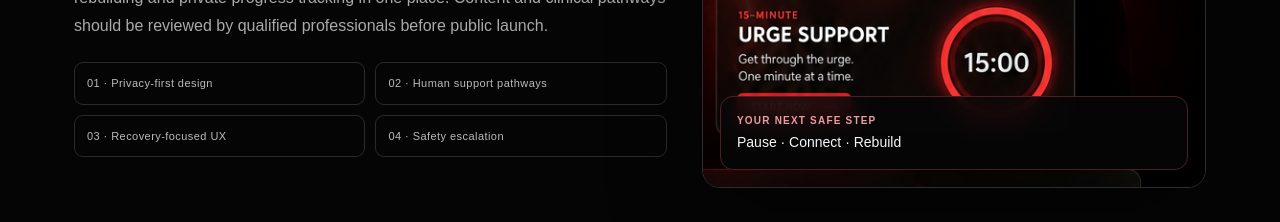
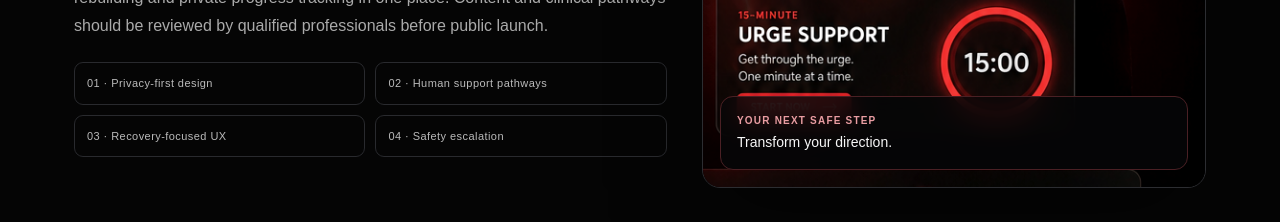
Before and after one commit to Mr-Kad7/Haltbelt, a Next.js app: page / in a window 1280 px wide. Shown: the part 2720-2942 px from the top of the page. Built offline with nearby package versions, Linux system fonts and the light colour scheme; no server answers.

Commit message:
one change

```diff
--- a/app/page.tsx
+++ b/app/page.tsx
@@ -103,7 +103,7 @@ export default function Home() {
           <p>Haltbet combines practical self-help tools, human-support pathways, financial rebuilding and private progress tracking in one place. Content and clinical pathways should be reviewed by qualified professionals before public launch.</p>
           <div className="trust-points"><span>01 · Privacy-first design</span><span>02 · Human support pathways</span><span>03 · Recovery-focused UX</span><span>04 · Safety escalation</span></div>
         </div>
-        <div className="trust-visual"><img src="/images/hero-person.png" alt="Person taking a reflective pause during recovery"/><div className="trust-card"><b>YOUR NEXT SAFE STEP</b><span>Pause · Connect · Rebuild</span></div></div>
+        <div className="trust-visual"><img src="/images/hero-person.png" alt="Person taking a reflective pause during recovery"/><div className="trust-card"><b>YOUR NEXT SAFE STEP</b><span>Transform your direction.</span></div></div>
       </section>
 
       <section className="cta container">
```
